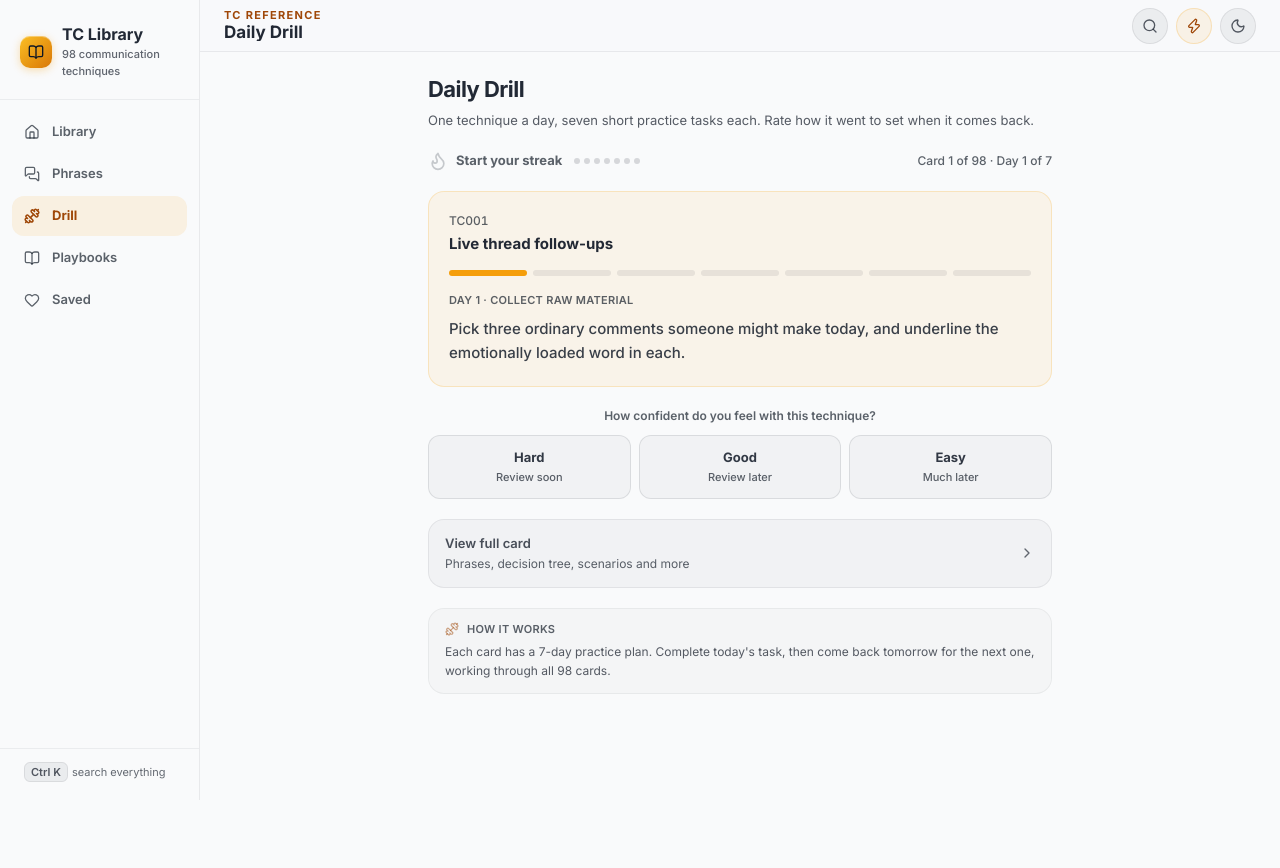
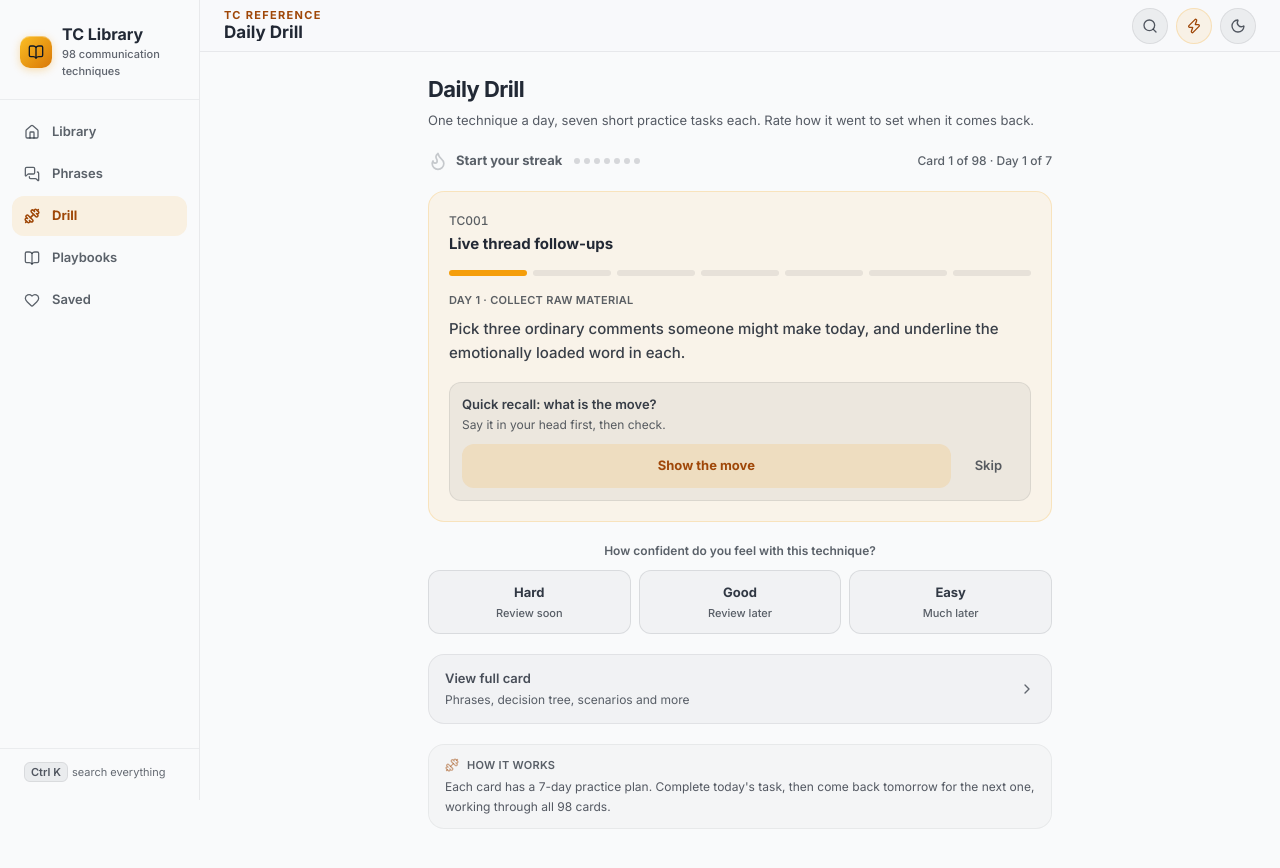
Before and after one commit to BigSimmo/Communication, a React (Vite) app in the folder artifacts/tc-reference/: page /drill in a window 1280 px wide. Before the commit the page ends 800 px from the top, so only its background shows below. Built offline with nearby package versions, Linux system fonts and the light colour scheme.

Commit message:
feat(drill): recall prompt before revealing the card's move, with Skip

```diff
--- /dev/null
+++ b/artifacts/tc-reference/src/components/drill-recall.tsx
@@ -0,0 +1,69 @@
+import { useState } from "react";
+
+/**
+ * Active-recall step for the daily drill: ask the reader to bring the card's
+ * minimum viable move to mind before showing it. One tap reveals; Skip hides
+ * the prompt for this card. Parent keys this by card + day so it resets.
+ */
+export function DrillRecall({ move }: { move: string }) {
+  const [phase, setPhase] = useState<"ask" | "shown" | "skipped">("ask");
+  if (phase === "skipped") return null;
+
+  return (
+    <div
+      className="mt-4 rounded-xl p-3"
+      style={{ background: "var(--fg-05)", border: "1px solid var(--fg-08)" }}
+      data-testid="drill-recall"
+    >
+      {phase === "ask" ? (
+        <>
+          <p
+            className="text-[13px] font-semibold"
+            style={{ color: "var(--fg-82)" }}
+          >
+            Quick recall: what is the move?
+          </p>
+          <p className="text-[12px] mt-0.5" style={{ color: "var(--fg-55)" }}>
+            Say it in your head first, then check.
+          </p>
+          <div className="mt-2.5 flex gap-2">
+            <button
+              type="button"
+              onClick={() => setPhase("shown")}
+              className="min-h-[44px] flex-1 px-4 rounded-xl text-[13px] font-bold active:scale-95 transition-all"
+              style={{
+                background: "color-mix(in srgb, var(--brand) 14%, transparent)",
+                color: "var(--brand-text)",
+              }}
+            >
+              Show the move
+            </button>
+            <button
+              type="button"
+              onClick={() => setPhase("skipped")}
+              className="min-h-[44px] px-4 rounded-xl text-[13px] font-semibold"
+              style={{ color: "var(--fg-55)" }}
+            >
+              Skip
+            </button>
+          </div>
+        </>
+      ) : (
+        <div role="status" aria-live="polite">
+          <p
+            className="text-[11px] font-semibold tracking-wide uppercase"
+            style={{ color: "var(--fg-55)" }}
+          >
+            The move
+          </p>
+          <p
+            className="text-[15px] leading-relaxed font-medium mt-1"
+            style={{ color: "var(--fg-90)" }}
+          >
+            {move}
+          </p>
+        </div>
+      )}
+    </div>
+  );
+}
--- a/artifacts/tc-reference/src/pages/drill.tsx
+++ b/artifacts/tc-reference/src/pages/drill.tsx
@@ -1,5 +1,6 @@
 import { useEffect, useRef, useState } from "react";
 import { PageIntro } from "@/components/page-intro";
+import { DrillRecall } from "@/components/drill-recall";
 import { useLocation } from "wouter";
 import {
   Flame,
@@ -293,6 +294,12 @@ export default function Drill() {
             >
               {drillEntry.task}
             </p>
+            {!done && cardData.overview.minimumViableMove && (
+              <DrillRecall
+                key={`${cardId}-${activeDayIndex}`}
+                move={cardData.overview.minimumViableMove}
+              />
+            )}
           </>
         )}
       </div>
```
Also changed, not shown: 1 other file (tests, documents, lock files or other folders).
